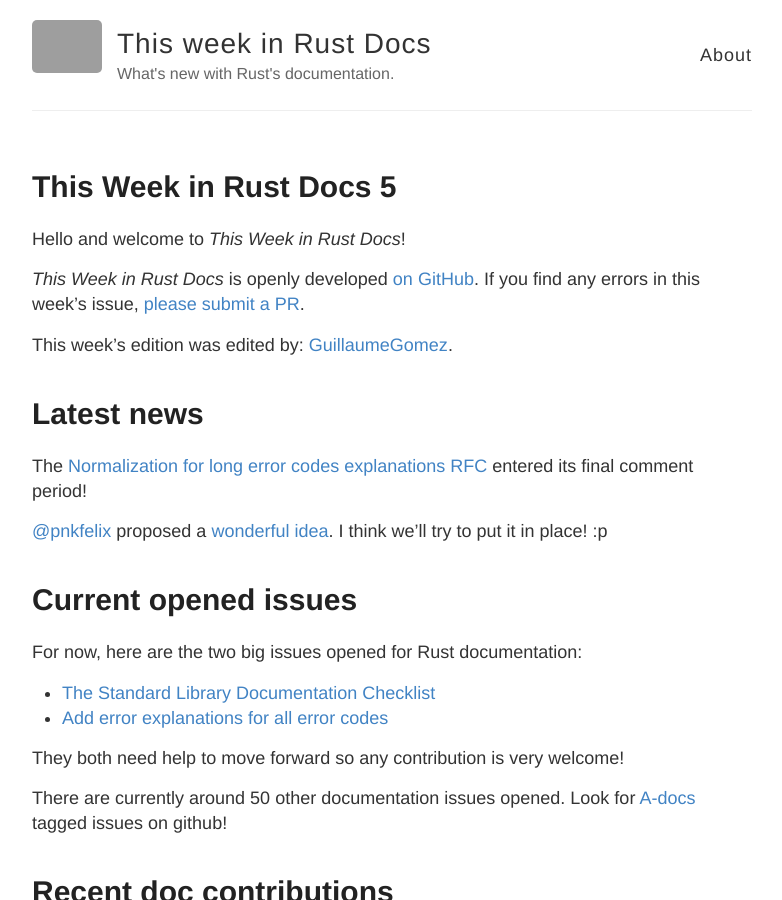
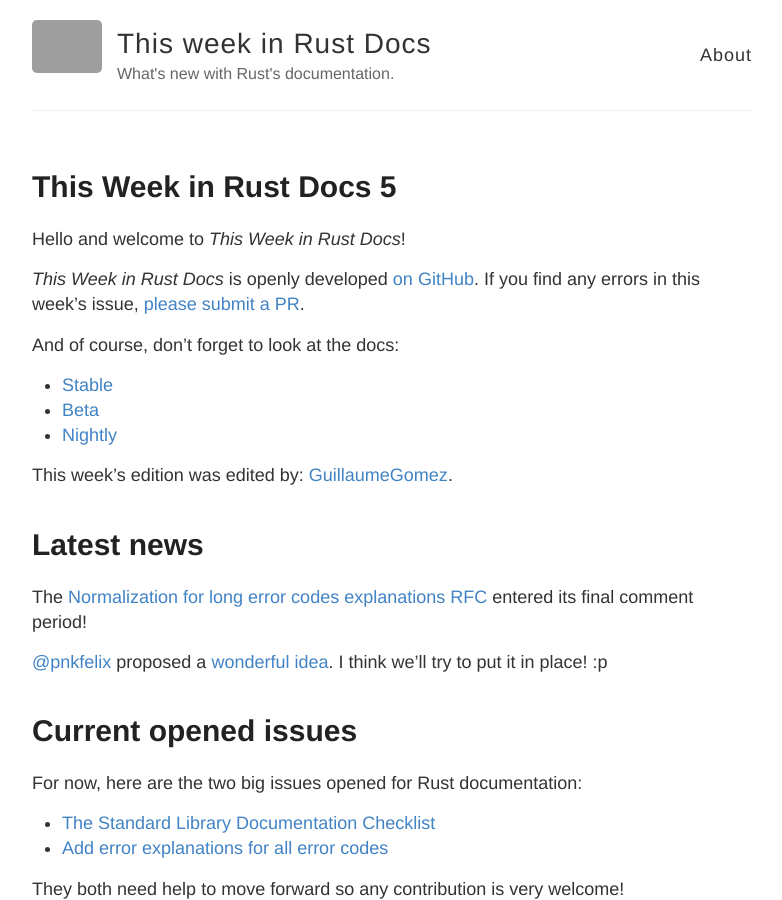
Before and after one commit to GuillaumeGomez/this-week-in-rust-docs, a Jekyll site: the page built from _posts/2016-5-22-this-week-in-rust-docs-5.md, in a window 1280 px wide and 900 px high. Shown: the whole window, without its empty margins (248-1030 px from the left). Built offline with Jekyll 4.4.1, drawn with Linux system fonts in a browser that asks for light colours; grey boxes are pictures that could not be loaded.

Commit message:
Add docs urls

```diff
--- a/_posts/2016-5-22-this-week-in-rust-docs-5.md
+++ b/_posts/2016-5-22-this-week-in-rust-docs-5.md
@@ -8,6 +8,12 @@ Hello and welcome to *This Week in Rust Docs*!
 
 *This Week in Rust Docs* is openly developed [on GitHub](https://github.com/GuillaumeGomez/this-week-in-rust-docs).
 If you find any errors in this week's issue, [please submit a PR](https://github.com/GuillaumeGomez/this-week-in-rust-docs/pulls).
+
+And of course, don't forget to look at the docs:
+
+* [Stable](https://doc.rust-lang.org/std/)
+* [Beta](http://doc.rust-lang.org/beta/std/)
+* [Nightly](http://doc.rust-lang.org/nightly/std/)
 
 This week's edition was edited by: [GuillaumeGomez](https://github.com/GuillaumeGomez).
 
```
